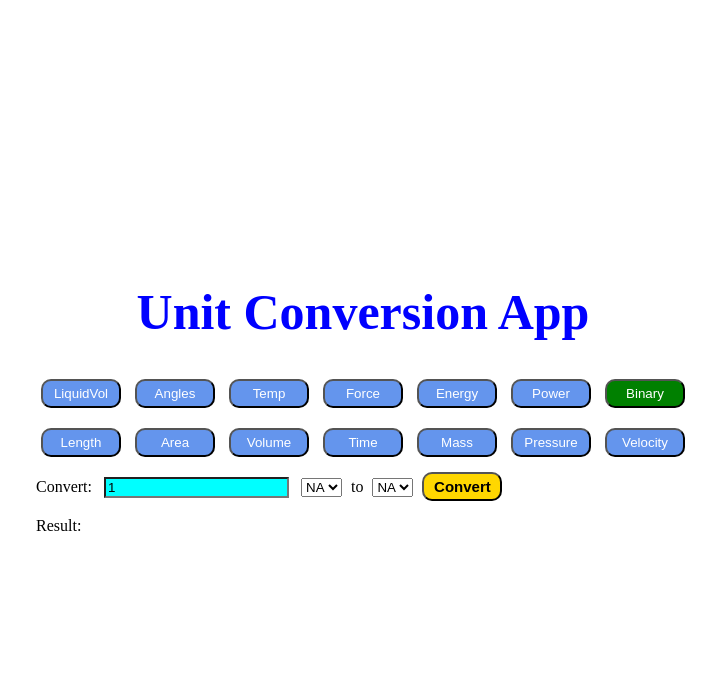
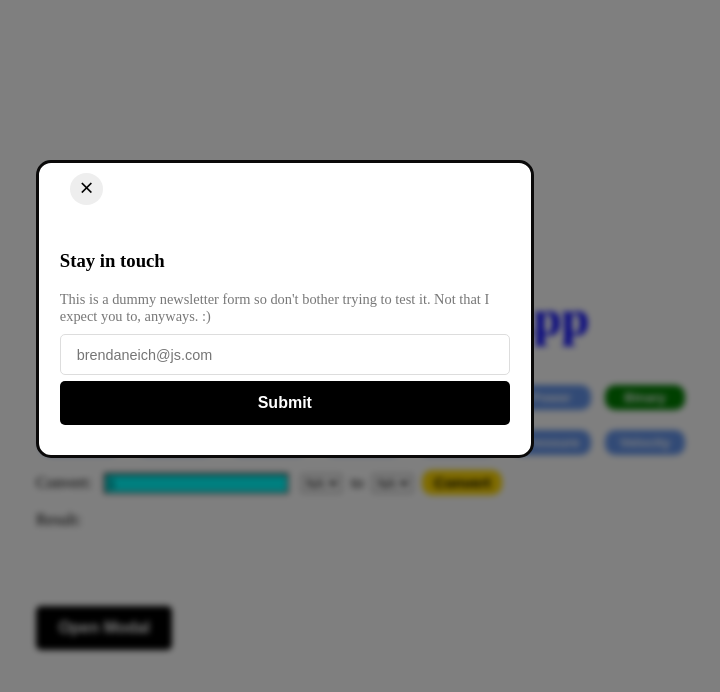
Before and after one commit to KenStern1219/UnitConversion, a website: page UnitConversion.html in a window 1280 px wide. Both pictures are taken after a click on the button "Binary". Shown: the whole page, without its empty margins (277-997 px from the left). Drawn offline with Linux system fonts and the light colour scheme.

Commit message:
Add mock up of a modal dialog for the 'Binary' button

```diff
--- a/UnitConversion.html
+++ b/UnitConversion.html
@@ -52,6 +52,26 @@
             <div class="result">
                 <p id="resultValue">Result: <input type="text" id="resultValue"></p>
             </div>
+
+            <section class="modal hidden">
+                <div class="flex">
+                    <button class="btn-close">⨉</button>
+                </div>
+                <div>
+                    <h3>Stay in touch</h3>
+                    <p>
+                        This is a dummy newsletter form so don't bother trying to test it. Not
+                        that I expect you to, anyways. :)
+                    </p>
+                </div>
+
+                <input type="email" id="email" placeholder="brendaneich@js.com" />
+                <button class="btn">Submit</button>
+            </section>
+
+            <div class="overlay hidden"></div>
+            <button class="btn btn-open">Open Modal</button>
+
         </main>
         <script src = "translateName.js"></script>
         <script src = "convert.js"></script>
--- a/script.js
+++ b/script.js
@@ -23,6 +23,11 @@ document.addEventListener("DOMContentLoaded", function ()
     const binaryButton = document.getElementById("binary");
     const pressureButton = document.getElementById("pressure");
     const velocityButton = document.getElementById("velocity");
+
+    const modal = document.querySelector(".modal");
+    const overlay = document.querySelector(".overlay");
+    const openModalBtn = document.querySelector(".btn-open");
+    const closeModalBtn = document.querySelector(".btn-close");
 
     const buttons = [lengthButton, areaButton, volumeButton, massButton, timeButton,
                      liquidVolumeButton, anglesButton, tempButton, forceButton, energyButton, powerButton,
@@ -135,12 +140,55 @@ document.addEventListener("DOMContentLoaded", function ()
         setUpButton(powerButton, units);
     });
 
+    //
+    // The Binary button opens a modal dialog to
+    // allow entry of the binary, decimal, octal,
+    // or hex number
+    //
     binaryButton.addEventListener("click", () =>
     {
         console.log("Binary Button Clicked\n\n");
         const units = ["NA"];
         setUpButton(binaryButton, units);
+        openModal();
     });
+
+    const openModal = function ()
+    {
+        modal.classList.remove("hidden");
+        overlay.classList.remove("hidden");
+    };
+
+    //
+    // Close the modal dialog if the user presses
+    // the "close" button (an 'x'), or clicks outside
+    // of the dialog, or presses the escape key
+    //
+    closeModalBtn.addEventListener("click", () =>
+    {
+        console.log("Close Modal BUtton Clicked\n\n");
+        closeModal();
+    });
+
+    overlay.addEventListener("click", () =>
+    {
+        console.log("Overlay Clicked\n\n");
+        closeModal();
+    });
+
+    document.addEventListener("keydown", function (e)
+    {
+        if (e.key === "Escape" && !modal.classList.contains("hidden"))
+        {
+            closeModal();
+        }
+    });
+
+    const closeModal = function ()
+    {
+        modal.classList.add("hidden");
+        overlay.classList.add("hidden");
+    };
 
    timeButton.addEventListener("click", () =>
     {
--- a/styles.css
+++ b/styles.css
@@ -54,3 +54,94 @@ h1
     color: white;
     border-radius: 10px;
 }
+
+.modal
+{
+    display: flex;
+    flex-direction: column;
+    justify-content: center;
+    gap: 0.4rem;
+    width: 450px;
+    padding: 1.3rem;
+    min-height: 250px;
+    position: absolute;
+    top: 20%;
+    background-color: white;
+    border: 3px solid #0a0909;
+    border-radius: 15px;
+    z-index: 2;
+}
+
+.modal .flex
+{
+    display: flex;
+    align-items: center;
+    justify-content: space-between;
+}
+
+.modal input
+{
+    padding: 0.7rem 1rem;
+    border: 1px solid #ddd;
+    border-radius: 5px;
+    font-size: 0.9em;
+}
+
+.modal p
+{
+    font-size: 0.9rem;
+    color: #777;
+    margin: 0.4rem 0 0.2rem;
+}
+
+button
+{
+    cursor: pointer;
+    border: none;
+    font-weight: 600;
+}
+
+.btn
+{
+    display: inline-block;
+    padding: 0.8rem 1.4rem;
+    font-weight: 700;
+    background-color: black;
+    color: white;
+    border-radius: 5px;
+    text-align: center;
+    font-size: 1em;
+}
+
+.btn-open
+{
+    position: absolute;
+    bottom: 150px;
+}
+
+.btn-close
+{
+    transform: translate(10px, -20px);
+    padding: 0.5rem 0.7rem;
+    background: #eee;
+    border-radius: 50%;
+}
+
+.overlay
+{
+    position: fixed;
+    top: 0;
+    bottom: 0;
+    left: 0;
+    right: 0;
+    width: 100%;
+    height: 100%;
+    background: rgba(0, 0, 0, 0.5);
+    backdrop-filter: blur(3px);
+    z-index: 1;
+}
+
+.hidden
+{
+    display: none;
+}
```
